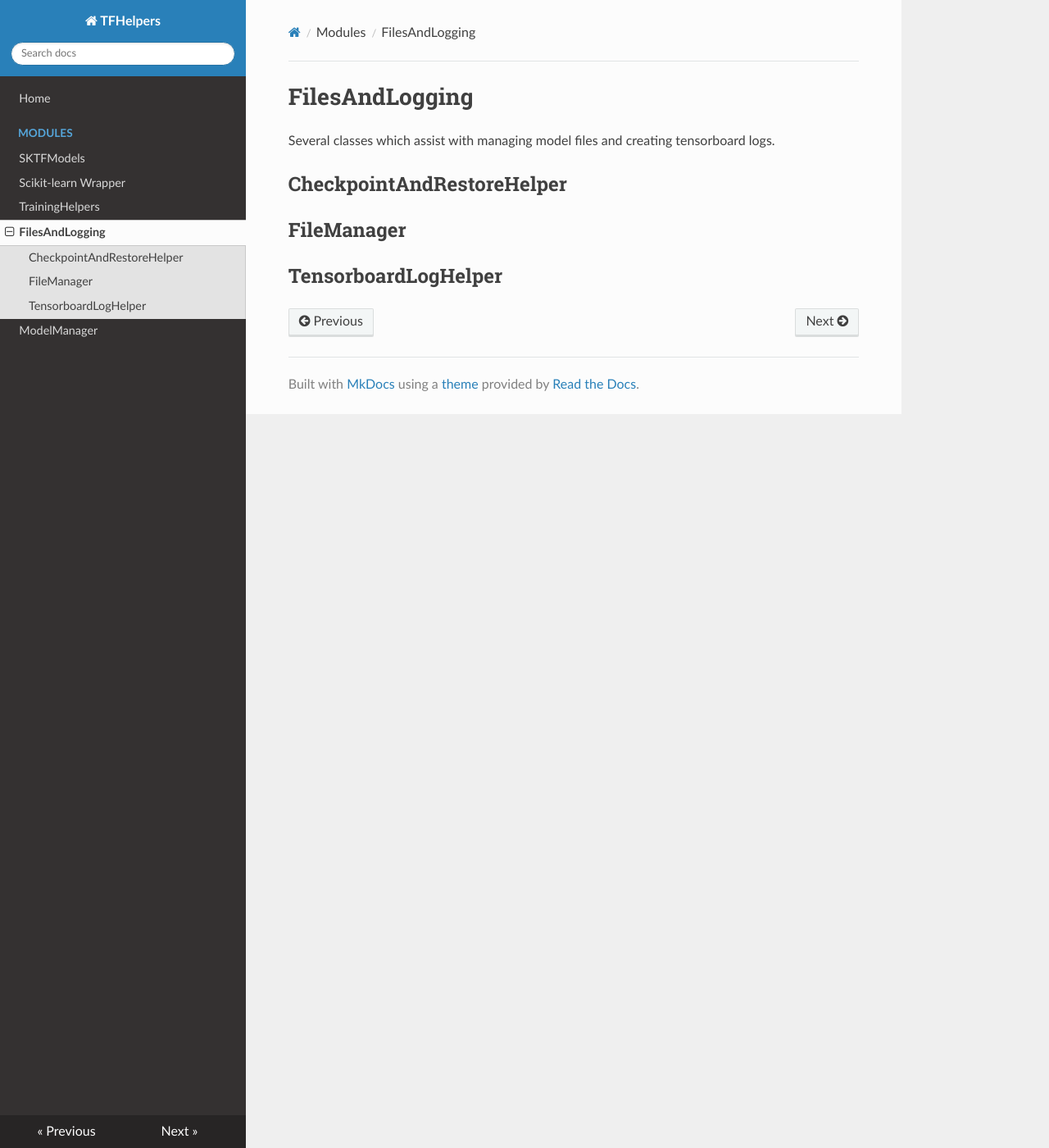
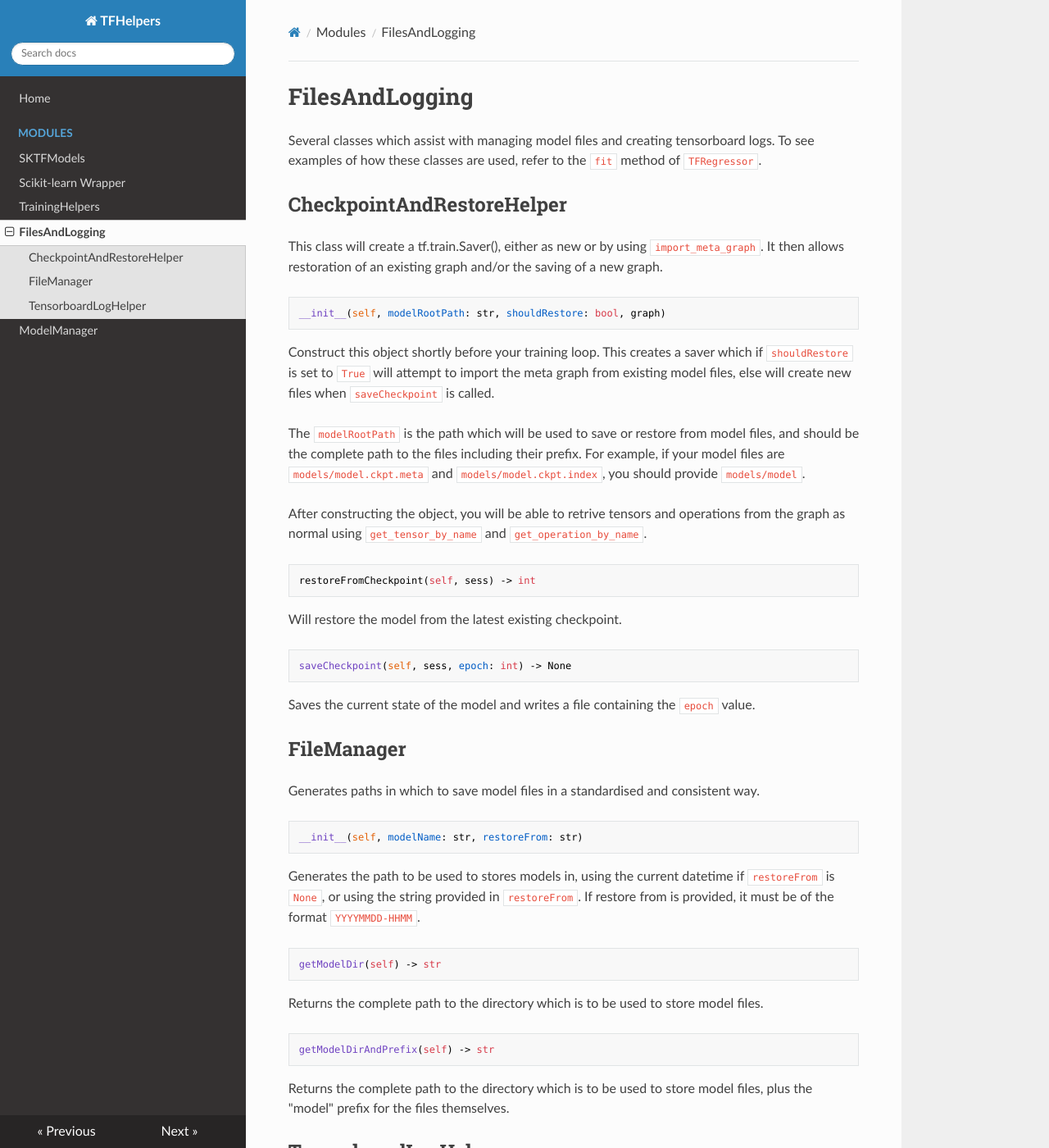
Before and after one commit to jd-13/TFHelpers, an MkDocs documentation site: the page built from docs/FilesAndLogging.md, in a window 1280 px wide and 1400 px high. Shown: the whole window at 82% size. Built offline with MkDocs 1.6.1, drawn with Linux system fonts in a browser that asks for light colours; nearby versions of some CDN libraries; old or Windows-style settings are respelled for this version of MkDocs; some of the changed text lies outside the part shown.

Commit message:
Add docs for FilesAndLogging classes

```diff
--- a/docs/FilesAndLogging.md
+++ b/docs/FilesAndLogging.md
@@ -1,9 +1,60 @@
 # FilesAndLogging
 
-Several classes which assist with managing model files and creating tensorboard logs.
+Several classes which assist with managing model files and creating tensorboard logs. To see
+examples of how these classes are used, refer to the `fit` method of `TFRegressor`.
+
 
 ## CheckpointAndRestoreHelper
+This class will create a tf.train.Saver(), either as new or by using `import_meta_graph`. It then
+allows restoration of an existing graph and/or the saving of a new graph.
+
+    __init__(self, modelRootPath: str, shouldRestore: bool, graph)
+Construct this object shortly before your training loop. This creates a saver which if `shouldRestore` is set to `True` will attempt to import the meta graph from existing model files, else will create new files when `saveCheckpoint` is called.
+
+The `modelRootPath` is the path which will be used to save or restore from model files, and should
+be the complete path to the files including their prefix. For example, if your model files are
+`models/model.ckpt.meta` and `models/model.ckpt.index`, you should provide `models/model`.
+
+After constructing the object, you will be able to retrive tensors and operations from the graph as
+normal using `get_tensor_by_name` and `get_operation_by_name`.
+
+    restoreFromCheckpoint(self, sess) -> int
+Will restore the model from the latest existing checkpoint.
+
+    saveCheckpoint(self, sess, epoch: int) -> None
+Saves the current state of the model and writes a file containing the `epoch` value.
 
 ## FileManager
+Generates paths in which to save model files in a standardised and consistent way.
+
+    __init__(self, modelName: str, restoreFrom: str)
+Generates the path to be used to stores models in, using the current datetime if `restoreFrom` is
+`None`, or using the string provided in `restoreFrom`. If restore from is provided, it must be of
+the format `YYYYMMDD-HHMM`.
+
+    getModelDir(self) -> str
+Returns the complete path to the directory which is to be used to store model files.
+
+    getModelDirAndPrefix(self) -> str
+Returns the complete path to the directory which is to be used to store model files, plus the
+"model" prefix for the files themselves.
 
 ## TensorboardLogHelper
+Will write tensorboard logs in the provided directory for all `tf.Summary` nodes in the graph (such
+as `tf.summary.histogram`) and also provides the ability to create additional scalar summaries, such
+as for training loss and validation loss.
+
+    __init__(self, logDir, graph, summaryNames: List[str])
+Construct this object shortly before your training loop. This creates a `tf.summary.FileWriter` for
+the given `logDir` and `graph`. If you'd like additional scalar summaries that can be manipluated
+during the training loop, provide a list of their names in `summaryNames`
+
+    writeSummary(self, sess, summaryValues: List[float]) -> None
+Writes all summaries in the graph.
+
+If you provided anything other than an empty list to the constructor in `summaryNames`, you must
+provide a list of the same length in `summaryValues`, containing the values you wish to be written
+to the summaries. The values must be provided in the same order as in `summaryNames`.
+
+    close(self) -> None
+Closes the `tf.summary.FileWriter`. This should be called only before the object will be destroyed.
```
